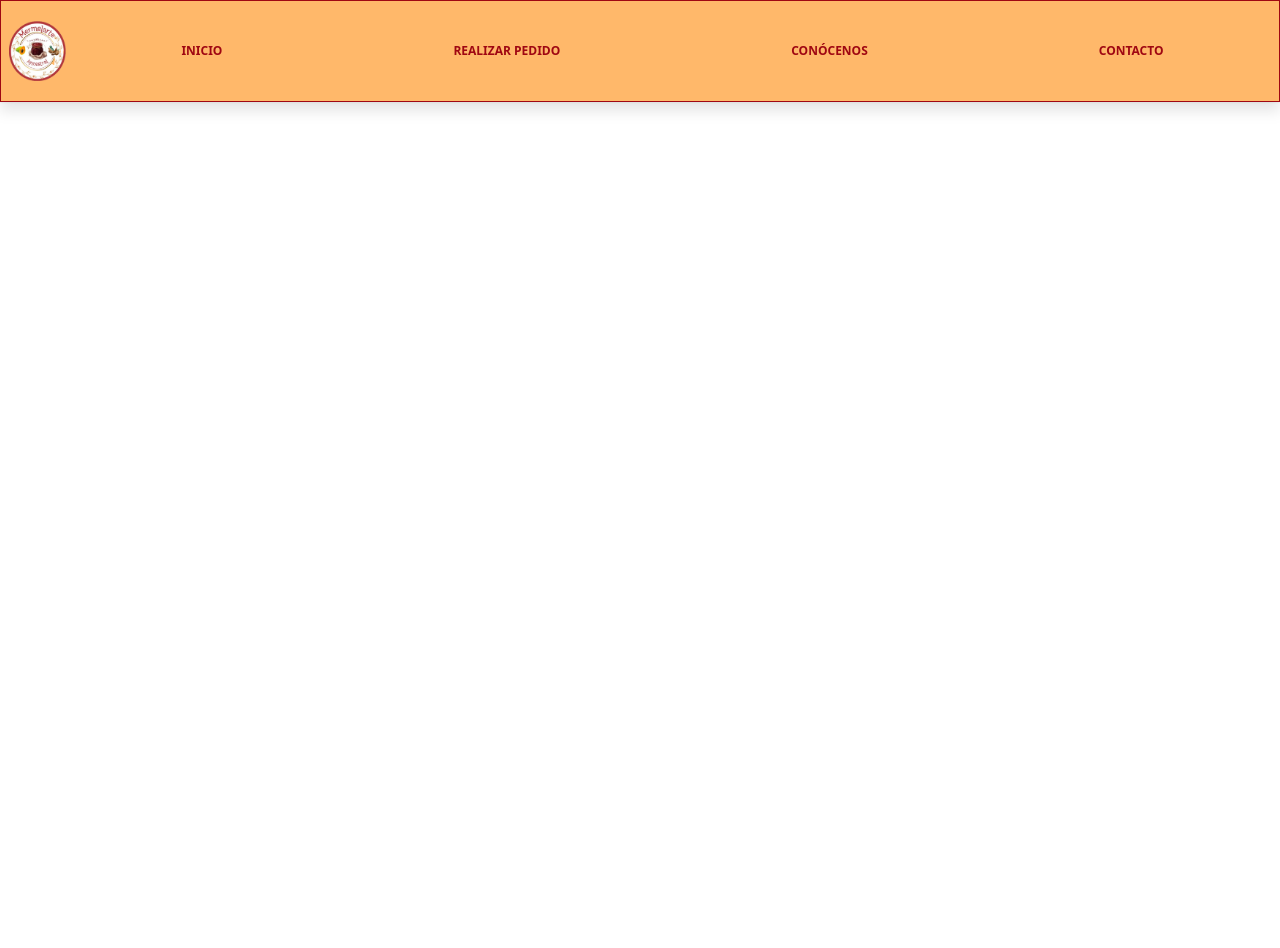
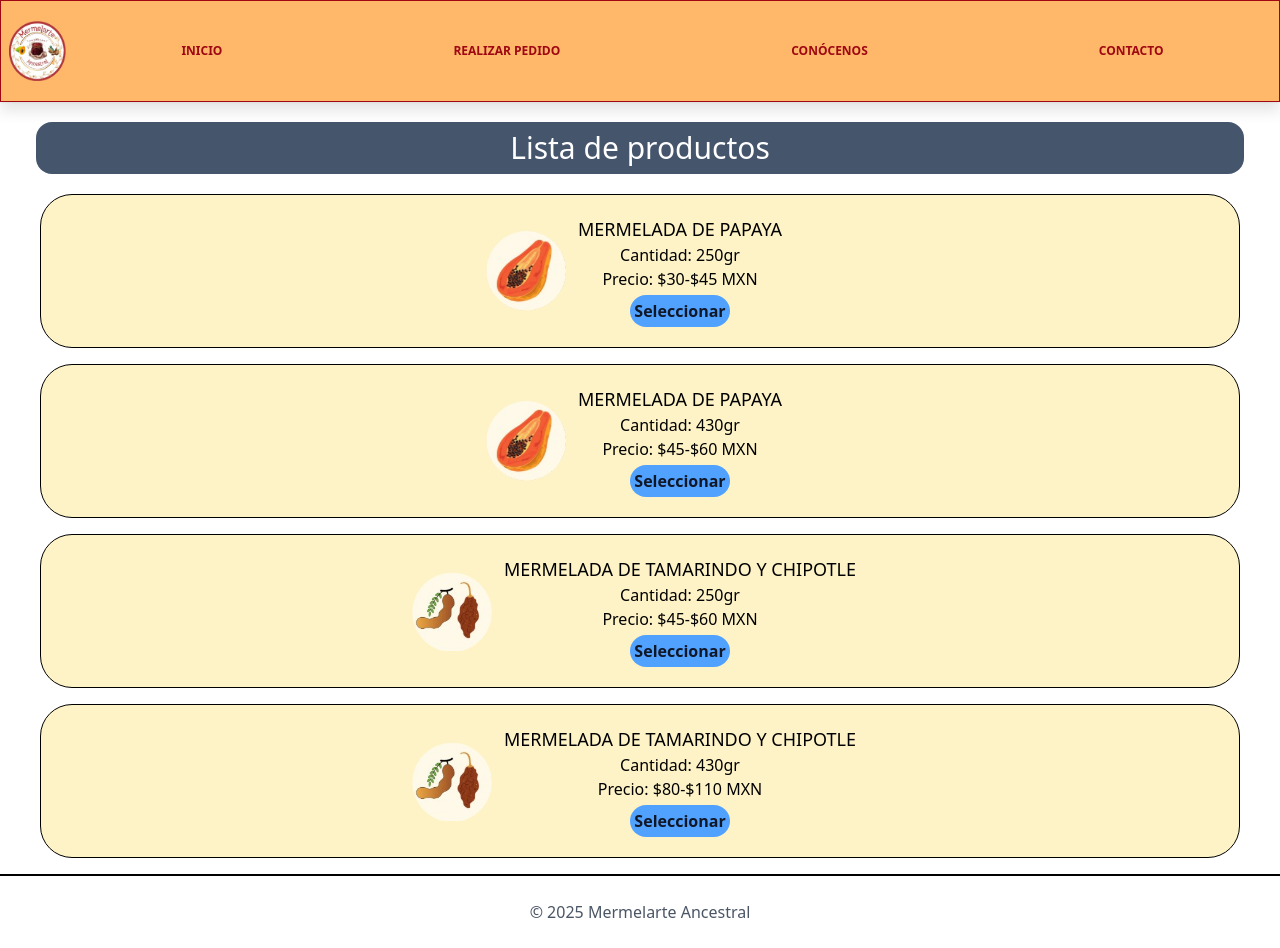
Before and after one commit to CrhistopherG/mermelarte, a React (Vite) app in the folder frontend/: page /menu in a window 1280 px wide. Before the commit the page ends 800 px from the top, so only its background shows below. Built offline with nearby package versions, Linux system fonts and the light colour scheme.

Commit message:
agregado catalogo, menu y realizar pedido

```diff
--- a/frontend/src/App.tsx
+++ b/frontend/src/App.tsx
@@ -6,6 +6,8 @@ import About from "./components/About"
 import Layout from "./components/Layout"
 import Home from "./components/Home"
 import Catalog from "./components/Catalog"
+import Order from "./components/Order"
+import Menu from "./components/Menu"
 function App() {
 
 
@@ -18,10 +20,10 @@ function App() {
             <Route path="/" element={<Layout />} />
               <Route index element={<Home />} />
               <Route path="presentacion" element={<Presentation />} />
-              <Route path="catalog" element={<Catalog />} />
+              <Route path="catalogo" element={<Catalog />} />
               <Route path="about" element={<About />} />
-              <Route path="contact" element={<About />} />
-              <Route path="Info" element={<About />} />
+              <Route path="menu" element={<Menu />} />
+              <Route path="pedido" element={<Order />} />
           </Routes>
         </div>
 
--- a/frontend/src/components/Catalog.tsx
+++ b/frontend/src/components/Catalog.tsx
@@ -1,3 +1,4 @@
+import { Link } from "react-router-dom";
 
 export default function Catalog() {
     const scrollTo = (id: string) => {
@@ -67,21 +68,25 @@ export default function Catalog() {
         </ul>
         </div>
       </section>
-      <section className="w-full px-6 py-8 text-center bg-amber-100">
-        <h2 className="text-2xl">Necesidades</h2>
-        <p>
-        Salud y Nutrición: Producto natural, sin conservantes ni aditivos, con alto contenido de fruta, fibra y antioxidantes.
+      <section className="w-full px-6 text-center bg-amber-100">
+        <h2 className="text-2xl bg-amber-400 text-white rounded-xl uppercase mx-20 my-6 italic font-semibold">Beneficios</h2>
+        <p className=" text-justify p-4 bg-gray-100 drop-shadow-2xl rounded-2xl mb-3">
+        ✅Salud y Nutrición: Producto natural, sin conservantes ni aditivos, con alto contenido de fruta, fibra y antioxidantes.
         </p>
-        <p>
-        Variedad y Sabor: Sabores únicos con frutas locales como mamey, pitahaya y nance, ofreciendo una alternativa diferente a las mermeladas comerciales.
+        <p className=" text-justify p-4 bg-gray-100 drop-shadow-2xl rounded-2xl mb-3">
+        ✅Variedad y Sabor: Sabores únicos con frutas locales como mamey, pitahaya y nance, ofreciendo una alternativa diferente a las mermeladas comerciales.
         </p>
-        <p>
-        Economía Local: Apoya a productores regionales, genera empleo y fomenta el comercio justo.
+        <p className=" text-justify p-4 bg-gray-100 drop-shadow-2xl rounded-2xl mb-3">
+        ✅Economía Local: Apoya a productores regionales, genera empleo y fomenta el comercio justo.
         </p>
-        <p>
-        Sostenibilidad: Uso de envases reutilizables, menor huella de carbono y aprovechamiento de excedentes agrícolas.
+        <p className=" text-justify p-4 bg-gray-100 drop-shadow-2xl rounded-2xl mb-3">
+        ✅Sostenibilidad: Uso de envases reutilizables, menor huella de carbono y aprovechamiento de excedentes agrícolas.
         </p>
 
+      </section>
+
+      <section className=" pt-9 pb-5">
+        <Link to="/menu" onClick={() => window.scrollTo(0,0)} className=" shadow-2xl rounded-2xl p-5 border-2 border-red-900 text-white font-bold uppercase bg-red-400">Realizar pedido</Link>
       </section>
 
       {/* Footer */}
--- a/frontend/src/components/Header.tsx
+++ b/frontend/src/components/Header.tsx
@@ -12,9 +12,9 @@ export default function Header() {
           <nav className="content-center items-end w-full">
             <ul className="flex flex-row justify-around sm:space-x-4 mx-2">
               <Link  to="/" className="font-bold hover:bg-orange-400 text-xs rounded-xl uppercase">Inicio</Link>
-              <li className="font-bold text-xs rounded-xl uppercase">Realizar pedido</li>
+              <Link  to="/menu" className="font-bold hover:bg-orange-400 text-xs rounded-xl uppercase">Realizar Pedido</Link>
               <Link to="/presentacion" className="font-bold text-xs rounded-xl uppercase">Conócenos</Link>
-              <li className="font-bold text-xs rounded-xl uppercase">Contacto</li>
+              <Link to="/contacto" className="font-bold text-xs rounded-xl uppercase">Contacto</Link>
             </ul>
           </nav>
         </div>
--- a/frontend/src/components/Home.tsx
+++ b/frontend/src/components/Home.tsx
@@ -28,7 +28,7 @@ export default function Home() {
           <h2 className="text-3xl font-bold text-amber-900 mb-4">
             Conoce nuestras deliciosas mermeladas artesanales
           </h2>
-          <Link to="/catalog" onClick={() => window.scrollTo(0,0)} className="bg-amber-400 border-4 border-amber-700 hover:bg-amber-500 text-white font-bold py-2 px-6 rounded-xl mb-2">
+          <Link to="/catalogo" onClick={() => window.scrollTo(0,0)} className="bg-amber-400 border-4 border-amber-700 hover:bg-amber-500 text-white font-bold py-2 px-6 rounded-xl mb-2">
             EXPLORAR AHORA
           </Link>
         </section>
--- /dev/null
+++ b/frontend/src/components/Menu.tsx
@@ -0,0 +1,73 @@
+import { Link } from "react-router-dom";
+import { Product } from "../types/types";
+
+const products: Product[] = [
+  {
+    id: 1,
+    name: "Mermelada de papaya",
+    image: "/mermelarte-papaya.png",
+    size: "250gr",
+    price: "$30-$45 MXN"
+  },
+  {
+    id: 2,
+    name: "Mermelada de papaya",
+    image: "/mermelarte-papaya.png",
+    size: "430gr",
+    price: "$45-$60 MXN"
+  },
+  {
+    id: 3,
+    name: "Mermelada de tamarindo y chipotle",
+    image: "/mermelarte-tamarindo.png",
+    size: "250gr",
+    price: "$45-$60 MXN"
+  },
+  {
+    id: 4,
+    name: "Mermelada de tamarindo y chipotle",
+    image: "/mermelarte-tamarindo.png",
+    size: "430gr",
+    price: "$80-$110 MXN"
+  }
+];
+
+export default function Menu() {
+  return (
+    <>
+      <section className="text-3xl text-center p-5">
+        <h1 className="rounded-2xl bg-slate-600 mx-4 text-white py-2">Lista de productos</h1>
+      </section>
+      <div className="space-y-4">
+        {products.map((product) => (
+          <section
+            key={product.id}
+            className="flex p-5 justify-center items-center bg-amber-100 mx-10 rounded-4xl border"
+          >
+            <img
+              src={product.image}
+              alt={product.name}
+              className="w-20 h-20"
+            />
+            <div className="px-3 text-center flex flex-col">
+              <h2 className={`text-lg uppercase font-light ${product.name == "Mermelada de papaya" && "text-nowrap"}`}>{product.name}</h2>
+              <p>Cantidad: {product.size}</p>
+              <p>Precio: {product.price}</p>
+              <Link
+                to="/pedido"
+                state={{ product }}
+                className="bg-blue-400 text-gray-900 font-bold mx-auto p-1 mt-1 rounded-4xl"
+              >
+                Seleccionar
+              </Link>
+            </div>
+          </section>
+        ))}
+
+        <footer className="w-full p-6 flex justify-center border-t-2">
+          <p className="text-gray-600">© 2025 Mermelarte Ancestral</p>
+        </footer>
+      </div>
+    </>
+  );
+}
--- /dev/null
+++ b/frontend/src/components/Order.tsx
@@ -0,0 +1,122 @@
+import { useLocation } from "react-router-dom";
+import { useState } from "react";
+import { Product, OrderFormData } from "../types/types";
+import { Link } from "react-router-dom";
+
+interface LocationState {
+  product: Product;
+}
+
+export default function Order() {
+  const location = useLocation();
+  const state = location.state as LocationState;
+
+  const [formData, setFormData] = useState<OrderFormData>({
+    name: "",
+    email: "",
+    address: "",
+    quantity: 1
+  });
+
+  if (!state?.product) {
+    return <div className="p-4 text-red-500">No se ha seleccionado ningún producto</div>;
+  }
+
+  const handleSubmit = (e: React.FormEvent<HTMLFormElement>) => {
+    e.preventDefault();
+    console.log({
+      product: state.product,
+      customerInfo: formData
+    });
+  };
+
+  const handleInputChange = (
+    e: React.ChangeEvent<HTMLInputElement | HTMLTextAreaElement>
+  ) => {
+    const { name, value } = e.target;
+    setFormData(prev => ({
+      ...prev,
+      [name]: name === "quantity" ? Number(value) : value
+    }));
+  };
+
+  return (
+    <div className="max-w-2xl mx-auto p-6">
+      <div className="flex justify-between">
+        <h2 className="text-2xl font-bold mb-4">Confirmar Pedido</h2>
+        <Link to="/menu" className="me-2 text-2xl bg-red-200 text-gray-800 mb-3 rounded-3xl px-2">Regresar</Link>
+      </div>
+      <div className="bg-amber-50 p-4 rounded-lg mb-6">
+        <h3 className="text-xl font-semibold mb-2">Producto seleccionado:</h3>
+        <div className="flex items-center gap-4">
+          <img
+            src={state.product.image}
+            alt={state.product.name}
+            className="w-16 h-16"
+          />
+          <div>
+            <p className="font-medium">{state.product.name}</p>
+            <p>Tamaño: {state.product.size}</p>
+            <p>Precio: {state.product.price}</p>
+          </div>
+        </div>
+      </div>
+
+      <form onSubmit={handleSubmit} className="space-y-4">
+        <div>
+          <label className="block mb-2">Nombre completo:</label>
+          <input
+            type="text"
+            name="name"
+            required
+            className="w-full p-2 border rounded"
+            value={formData.name}
+            onChange={handleInputChange}
+          />
+        </div>
+
+        <div>
+          <label className="block mb-2">Correo electrónico:</label>
+          <input
+            type="email"
+            name="email"
+            required
+            className="w-full p-2 border rounded"
+            value={formData.email}
+            onChange={handleInputChange}
+          />
+        </div>
+
+        <div>
+          <label className="block mb-2">Dirección de entrega:</label>
+          <textarea
+            name="address"
+            required
+            className="w-full p-2 border rounded"
+            value={formData.address}
+            onChange={handleInputChange}
+          />
+        </div>
+
+        <div>
+          <label className="block mb-2">Cantidad:</label>
+          <input
+            type="number"
+            name="quantity"
+            min="1"
+            className="w-20 p-2 border rounded"
+            value={formData.quantity}
+            onChange={handleInputChange}
+          />
+        </div>
+
+        <button
+          type="submit"
+          className="bg-green-500 text-white px-6 py-2 rounded hover:bg-green-600"
+        >
+          Confirmar Pedido
+        </button>
+      </form>
+    </div>
+  );
+}
--- /dev/null
+++ b/frontend/src/types/types.ts
@@ -0,0 +1,14 @@
+export interface Product {
+    id: number;
+    name: string;
+    image: string;
+    size: string;
+    price: string;
+  }
+
+  export interface OrderFormData {
+    name: string;
+    email: string;
+    address: string;
+    quantity: number;
+  }
```
